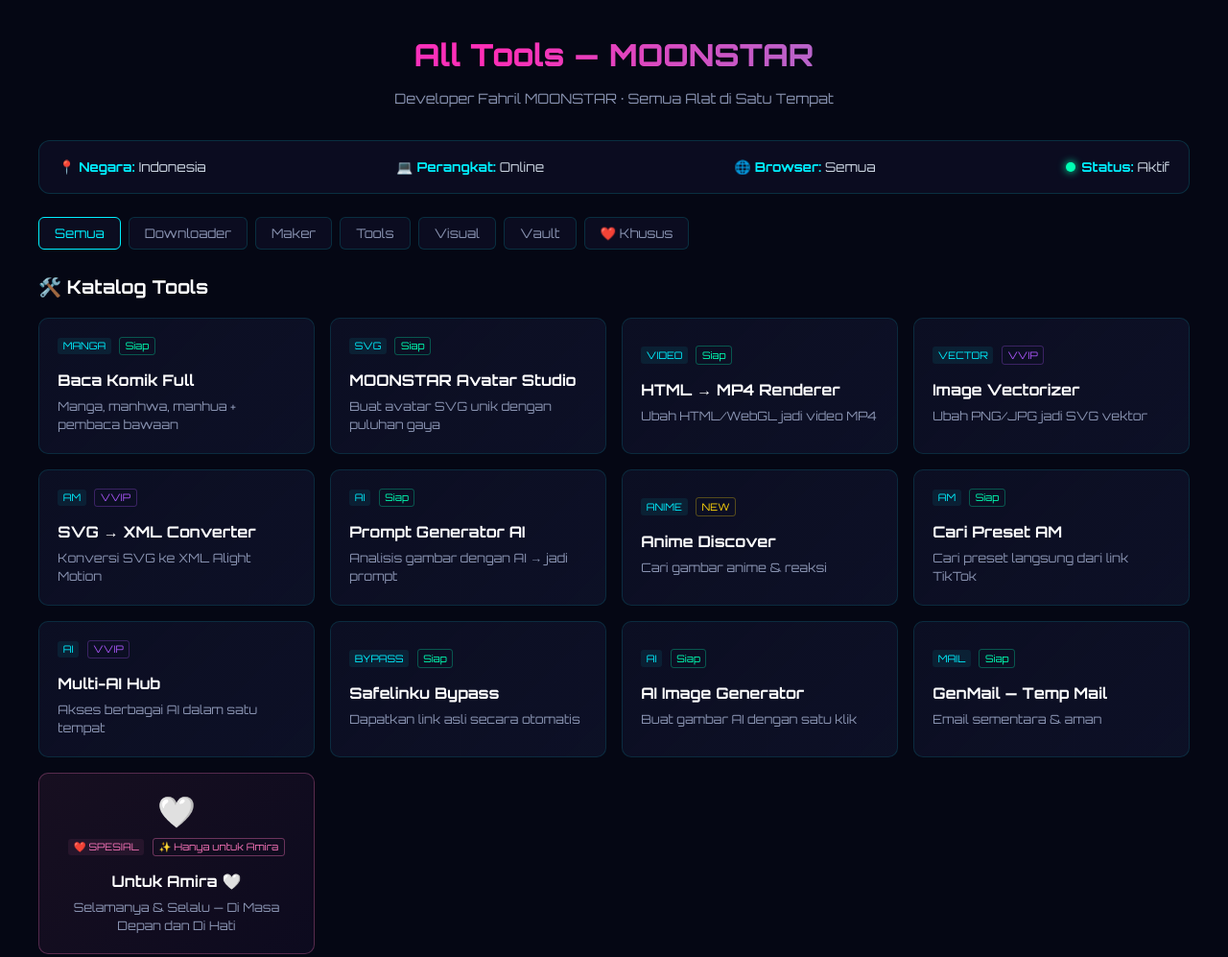
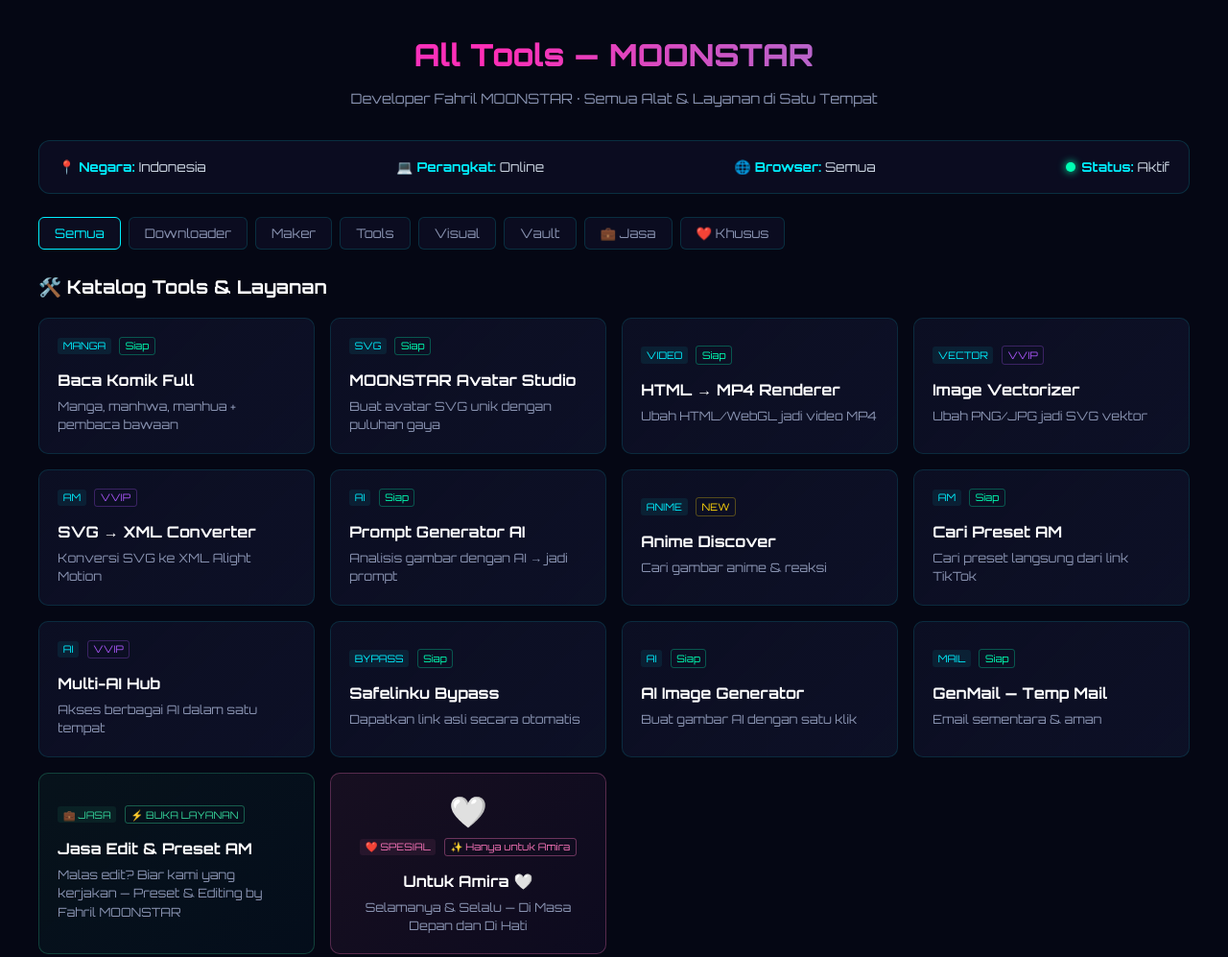
Before and after one commit to fahrilmoonstar-svg/Full-tools-fahril-moonstar, a plain HTML site: page index.html in a window 1280 px wide. Shown: the top 997 px of the page at 96% size. Drawn offline with Linux system fonts and the light colour scheme.

Commit message:
Add files via upload

```diff
--- a/index.html
+++ b/index.html
@@ -22,6 +22,7 @@
       --neon-hijau: #00ffb3;
       --neon-kuning: #ffd60a;
       --cinta: #f472b6;
+      --jasa: #34d399;
       --teks: #e0e7ff;
       --abu: #8892b0;
     }
@@ -130,6 +131,11 @@
       color: var(--cinta);
     }
 
+    .tab-jasa.aktif, .tab-jasa:hover {
+      border-color: var(--jasa);
+      color: var(--jasa);
+    }
+
     h2 {
       font-size: 1.2rem;
       margin: 1.5rem 0 1rem;
@@ -171,6 +177,16 @@
       box-shadow: 0 8px 25px rgba(244, 114, 182, 0.15);
     }
 
+    .tool-card.jasa-card {
+      border-color: rgba(52, 211, 153, 0.25);
+      background: linear-gradient(135deg, rgba(52, 211, 153, 0.06), rgba(0, 240, 255, 0.03));
+    }
+
+    .tool-card.jasa-card:hover {
+      border-color: var(--jasa);
+      box-shadow: 0 8px 25px rgba(52, 211, 153, 0.15);
+    }
+
     .tool-card.hidden {
       display: none !important;
     }
@@ -196,6 +212,11 @@
       background: rgba(244, 114, 182, 0.08);
     }
 
+    .jasa-tag {
+      color: var(--jasa);
+      background: rgba(52, 211, 153, 0.08);
+    }
+
     .tool-badge {
       font-size: 0.65rem;
       padding: 0.1rem 0.35rem;
@@ -209,6 +230,7 @@
     .badge-vvip { color: var(--neon-ungu); border-color: rgba(168, 85, 247, 0.3); }
     .badge-new { color: #ffd60a; border-color: rgba(255, 214, 10, 0.3); }
     .badge-special { color: var(--cinta); border-color: rgba(244, 114, 182, 0.4); }
+    .badge-jasa { color: var(--jasa); border-color: rgba(52, 211, 153, 0.4); }
 
     .tool-card h3 {
       font-size: 1rem;
@@ -311,7 +333,7 @@
   <div class="container">
     <header>
       <h1 class="logo">All Tools — MOONSTAR</h1>
-      <p class="sub-logo">Developer Fahril MOONSTAR · Semua Alat di Satu Tempat</p>
+      <p class="sub-logo">Developer Fahril MOONSTAR · Semua Alat & Layanan di Satu Tempat</p>
     </header>
 
     <div class="session-box">
@@ -328,10 +350,11 @@
       <button class="tab" data-filter="tools">Tools</button>
       <button class="tab" data-filter="visual">Visual</button>
       <button class="tab" data-filter="vault">Vault</button>
+      <button class="tab tab-jasa" data-filter="jasa">💼 Jasa</button>
       <button class="tab tab-special" data-filter="special">❤️ Khusus</button>
     </div>
 
-    <h2>🛠️ Katalog Tools</h2>
+    <h2>🛠️ Katalog Tools & Layanan</h2>
     <div class="tools-grid" id="toolsGrid">
 
       <!-- 1 -->
@@ -390,7 +413,7 @@
         <p>Cari gambar anime & reaksi</p>
       </button>
 
-      <!-- 8 — AM Preset Finder (Bisa Diklik!) -->
+      <!-- 8 — AM Preset Finder -->
       <button class="tool-card" data-kategori="downloader" data-nama="Cari Preset AM" data-desc="Cari link preset Alight Motion dari deskripsi & komentar TikTok" data-link="https://webfinderpresetam.vercel.app/">
         <span class="tool-tag">AM</span>
         <span class="tool-badge badge-siap">Siap</span>
@@ -430,7 +453,15 @@
         <p>Email sementara & aman</p>
       </button>
 
-      <!-- ✨ Spesial: Untuk Amira (Bisa Diklik!) -->
+      <!-- 💼 JASA EDIT PRESET -->
+      <button class="tool-card jasa-card" data-kategori="jasa" data-nama="Jasa Edit & Preset AM" data-desc="Malas edit? Biar sistem yang kerjakan. Preset & Editing by Fahril MOONSTAR" data-link="https://jasa-edit-eosin.vercel.app/">
+        <span class="tool-tag jasa-tag">💼 JASA</span>
+        <span class="tool-badge badge-jasa">⚡ BUKA LAYANAN</span>
+        <h3>Jasa Edit & Preset AM</h3>
+        <p>Malas edit? Biar kami yang kerjakan — Preset & Editing by Fahril MOONSTAR</p>
+      </button>
+
+      <!-- ✨ Spesial: Untuk Amira -->
       <button class="tool-card special-card" data-kategori="special" data-nama="Untuk Amira 🤍" data-desc="Selamanya & Selalu — Di Masa Depan dan Di Hati" data-link="https://untuk-amira-seven.vercel.app/">
         <div class="heart-icon">🤍</div>
         <span class="tool-tag special-tag">❤️ SPESIAL</span>
```
